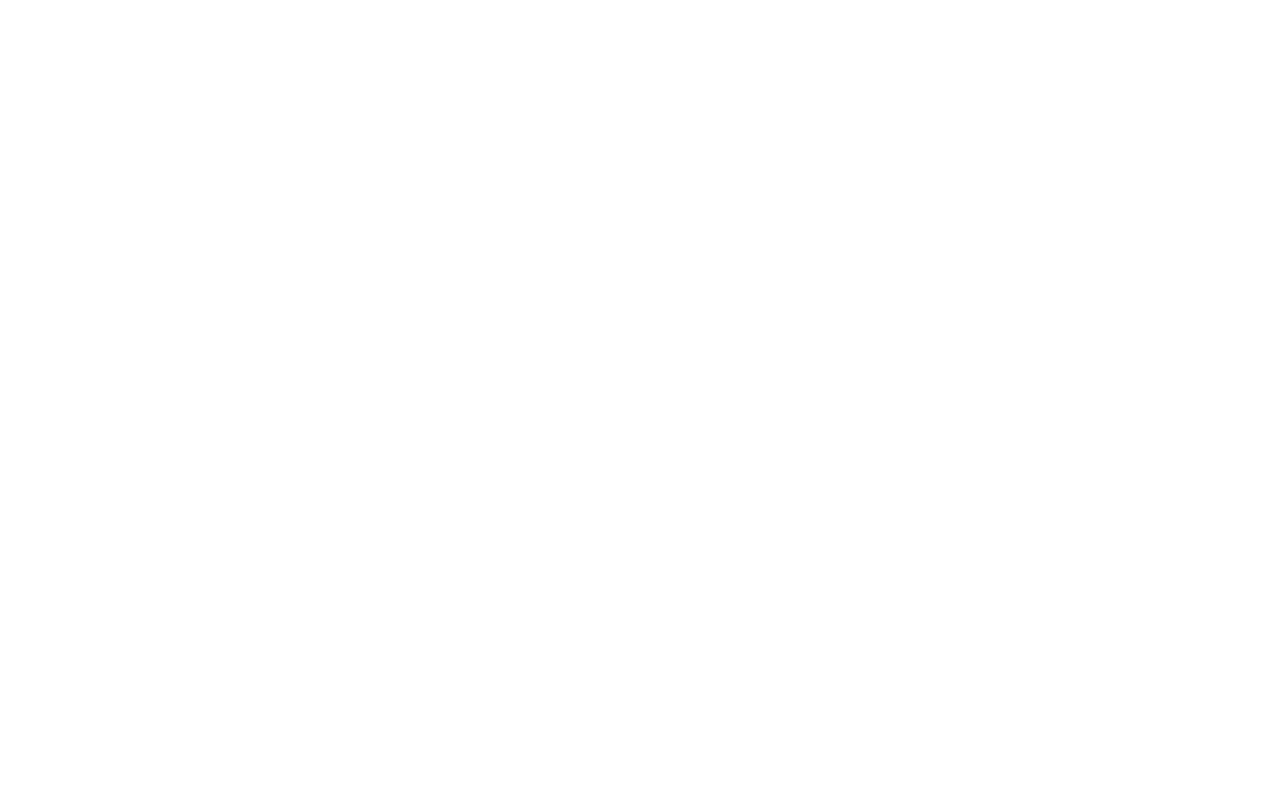
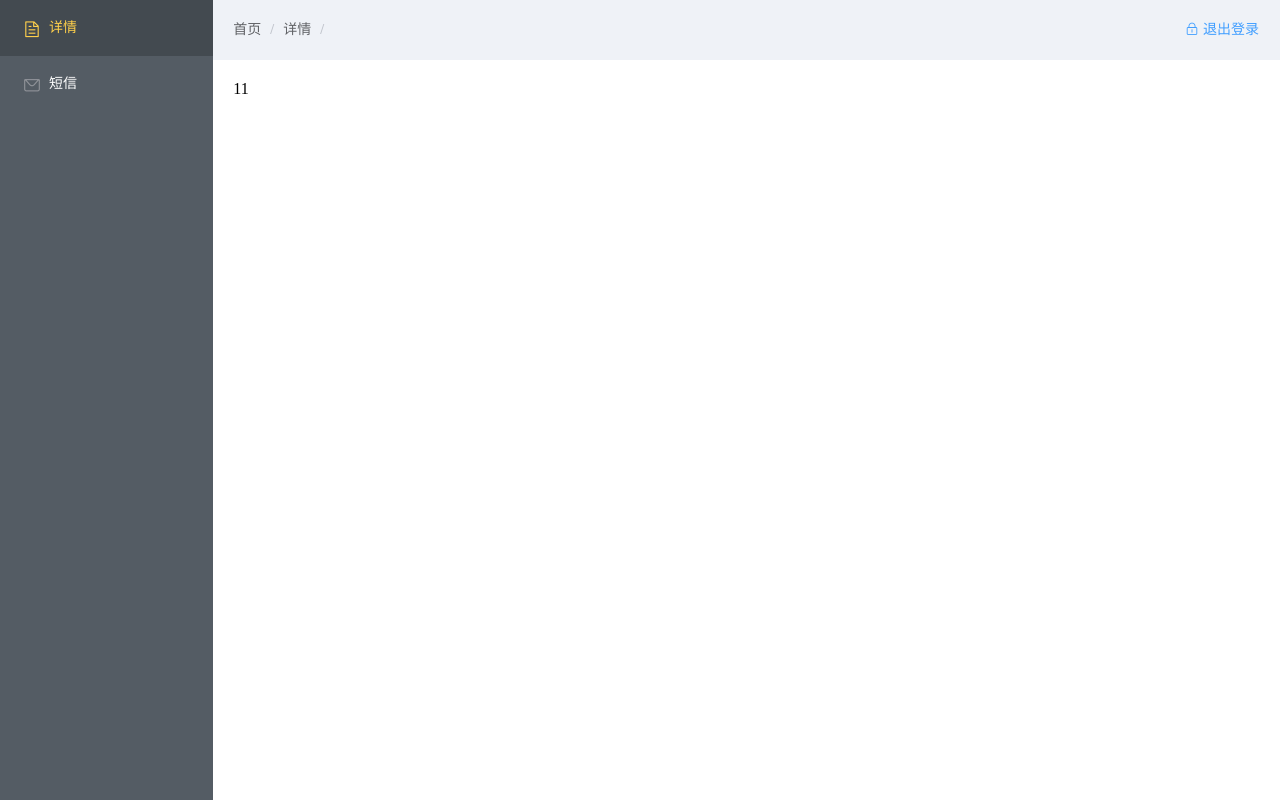
Before and after one commit to isdrchan/zmi-messager, a Vue app: page /#/details in a window 1280 px wide. Built offline with nearby package versions, Linux system fonts and the light colour scheme.

Commit message:
管理页面

```diff
--- a/config/index.js
+++ b/config/index.js
@@ -85,7 +85,7 @@
 
     proxyTable: {
       '/': {
-        target: 'http://192.168.21.1' + setting.gatewayip,
+        target: 'http://' + setting.gatewayip,
         pathRewrite: {
           '^/':''
         }
--- /dev/null
+++ b/src/components/header.vue
@@ -0,0 +1,25 @@
+<template>
+  <div>
+    <el-breadcrumb separator="/">
+      <el-breadcrumb-item>首页</el-breadcrumb-item>
+      <el-breadcrumb-item v-for="(item, index) in $route.meta" :key="index">{{ item }}</el-breadcrumb-item>
+      <div class="btn-wrapper">
+        <el-button type="text">
+          <span class="el-icon-lock"></span> 退出登录</el-button>
+      </div>
+    </el-breadcrumb>
+  </div>
+</template>
+
+<script>
+</script>
+
+<style>
+.el-breadcrumb {
+  font-size: 14px;
+  line-height: 60px;
+}
+.btn-wrapper {
+  text-align: right;
+}
+</style>
--- /dev/null
+++ b/src/page/details.vue
@@ -0,0 +1,13 @@
+<template>
+  <div>
+    11
+  </div>
+</template>
+
+<script>
+export default {
+}
+</script>
+
+<style>
+</style>
--- a/src/page/login.vue
+++ b/src/page/login.vue
@@ -78,6 +78,7 @@
           type: 'success',
           message: '登录成功！'
         })
+        this.$router.push('manage')
       } else {
         this.$message({
           type: 'error',
@@ -92,7 +93,8 @@
 
 <style>
 body {
-  background-color: #f2f2f2;
+  padding: 0;
+  margin: 0;
 }
 .title {
   font-size: 26px;
@@ -106,6 +108,7 @@
   display: flex;
   justify-content: center;
   align-items: center;
+  background-color: #f2f2f2;
 }
 .form-group {
   border: 1px;
--- /dev/null
+++ b/src/page/manage.vue
@@ -0,0 +1,66 @@
+<template>
+  <div class="manage_page">
+    <el-row style="height: 100%;">
+      <el-col :span="4" style="min-height: 100%;background-color: rgb(84, 92, 100);">
+        <el-menu
+          :default-active="defaultActive"
+          style="min-height: 100%; border: 0;"
+          background-color="#545c64"
+          text-color="#fff"
+          active-text-color="#ffd04b"
+          router>
+          <el-menu-item index="details"><i class="el-icon-document"></i>详情</el-menu-item>
+          <el-menu-item index="message"><i class="el-icon-message"></i>短信</el-menu-item>
+        </el-menu>
+      </el-col>
+      <el-col :span="20" style="height: 100%; overflow: auto;">
+        <el-container direction="vertical">
+          <el-header>
+            <my-header></my-header>
+          </el-header>
+          <el-main>
+            <keep-alive>
+              <router-view></router-view>
+            </keep-alive>
+          </el-main>
+        </el-container>
+      </el-col>
+    </el-row>
+  </div>
+</template>
+
+<script>
+import myHeader from '@/components/header'
+
+export default {
+  mounted () {
+    this.$router.push('details')
+  },
+  computed: {
+    defaultActive: function () {
+      return this.$route.path.replace('/', '')
+    }
+  },
+  components: {
+    myHeader
+  }
+}
+</script>
+
+<style>
+body {
+  padding: 0;
+  margin: 0;
+}
+.manage_page {
+  position: fixed;
+  width: 100%;
+  height: 100%;
+}
+.el-header {
+  background-color: #eff2f7;
+  color: #333;
+  line-height: 60px;
+  font-size: 12px;
+}
+</style>
--- /dev/null
+++ b/src/page/message.vue
@@ -0,0 +1,11 @@
+<template>
+  <div>
+    2222
+  </div>
+</template>
+
+<script>
+</script>
+
+<style>
+</style>
--- a/src/router/index.js
+++ b/src/router/index.js
@@ -4,6 +4,9 @@
 Vue.use(Router)
 
 const login = r => require.ensure([], () => r(require('@/page/login')), 'login')
+const manage = r => require.ensure([], () => r(require('@/page/manage')), 'manage')
+const details = r => require.ensure([], () => r(require('@/page/details')), 'details')
+const message = r => require.ensure([], () => r(require('@/page/message')), 'message')
 
 export default new Router({
   routes: [
@@ -11,6 +14,19 @@
       path: '/',
       name: 'login',
       component: login
+    }, {
+      path: '/manage',
+      name: 'manage',
+      component: manage,
+      children: [{
+        path: '/details',
+        component: details,
+        meta: ['详情']
+      }, {
+        path: '/message',
+        component: message,
+        meta: ['短信']
+      }]
     }
   ]
 })
```
